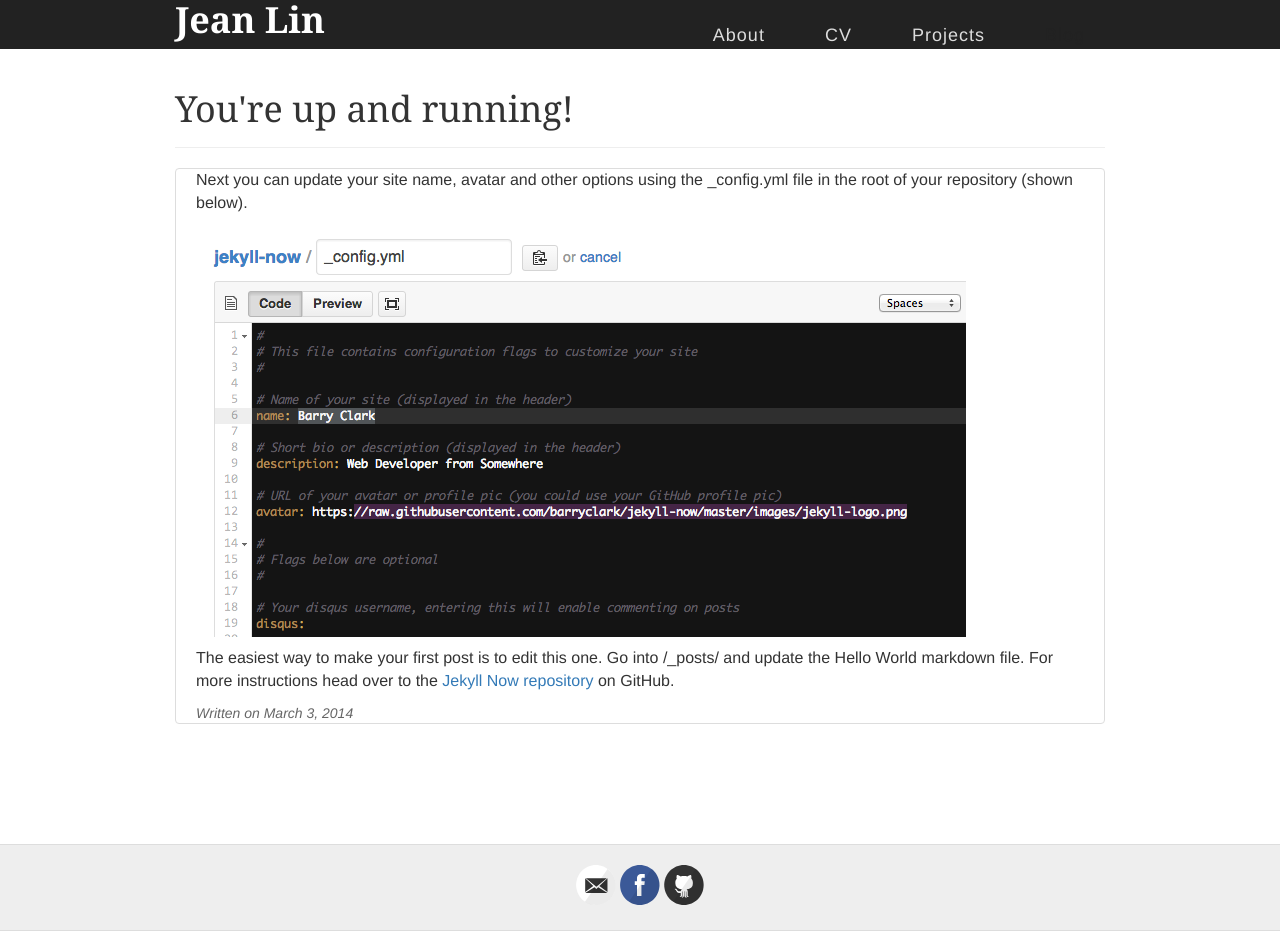
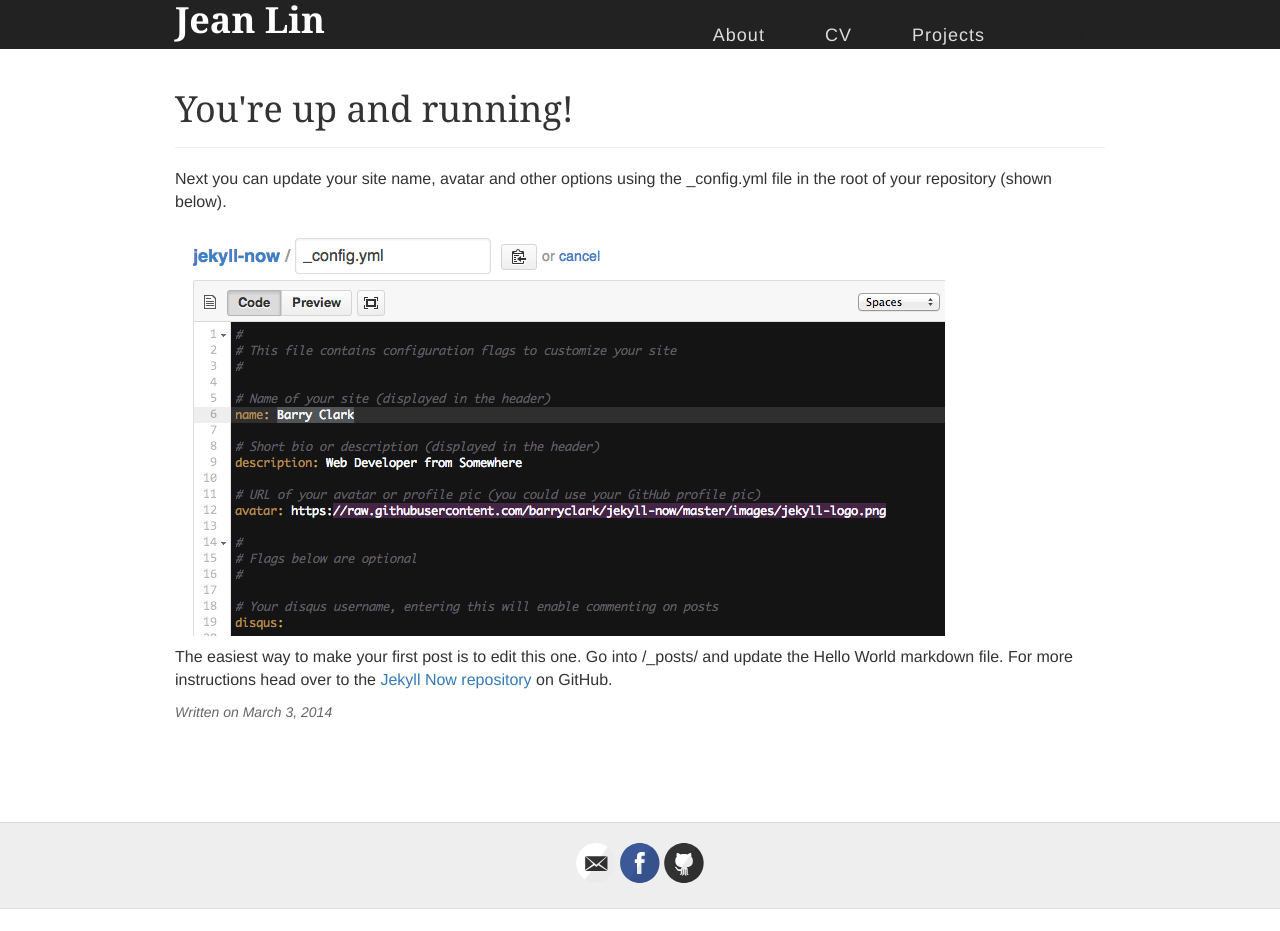
Before and after one commit to ycjeanlin/ycjeanlin_page, a Jekyll site: the page built from _posts/2014-3-3-Hello-World.md, in a window 1280 px wide. Built offline with Jekyll 4.4.1, drawn with Linux system fonts in a browser that asks for light colours; nearby versions of some CDN libraries; after the commit the page ends 909 px from its top, so only the background shows below that.

Commit message:
update post layout

```diff
--- a/_layouts/post.html
+++ b/_layouts/post.html
@@ -4,7 +4,7 @@ layout: default
 <div class="page-header">
     <h1>{{ page.title }}<small></small></h1>
 </div>
-<article class="post">
+<article class="post_content">
 
     <div class="entry">
         {{ content }}
```
